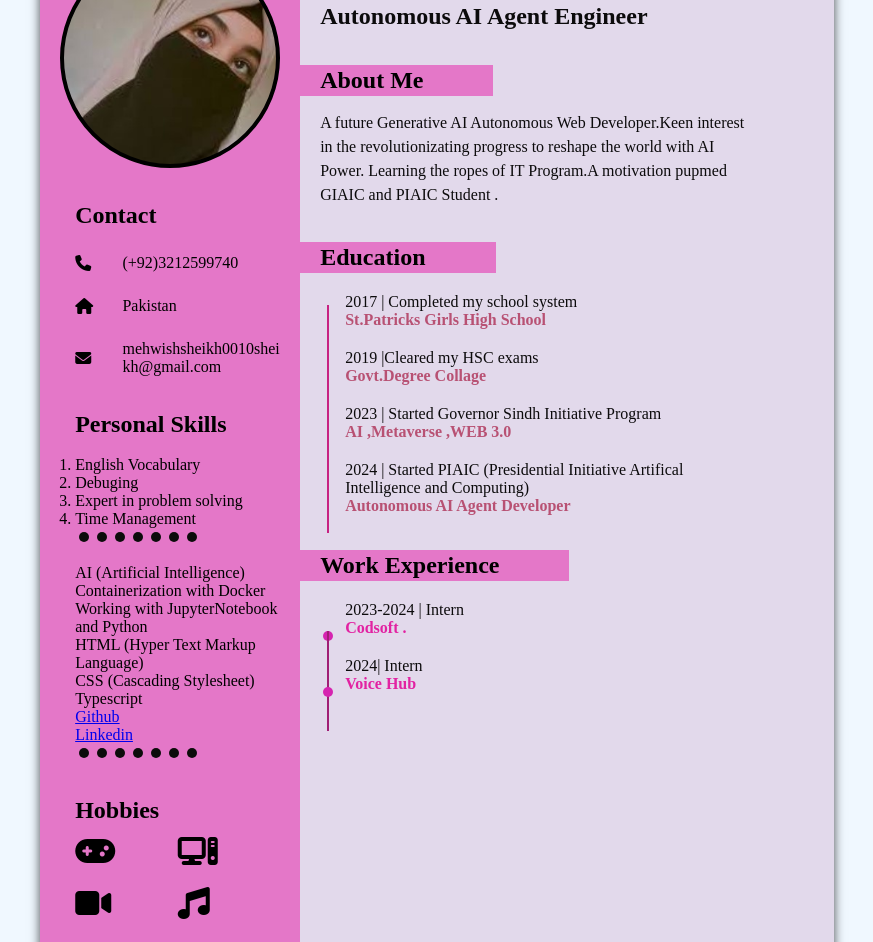
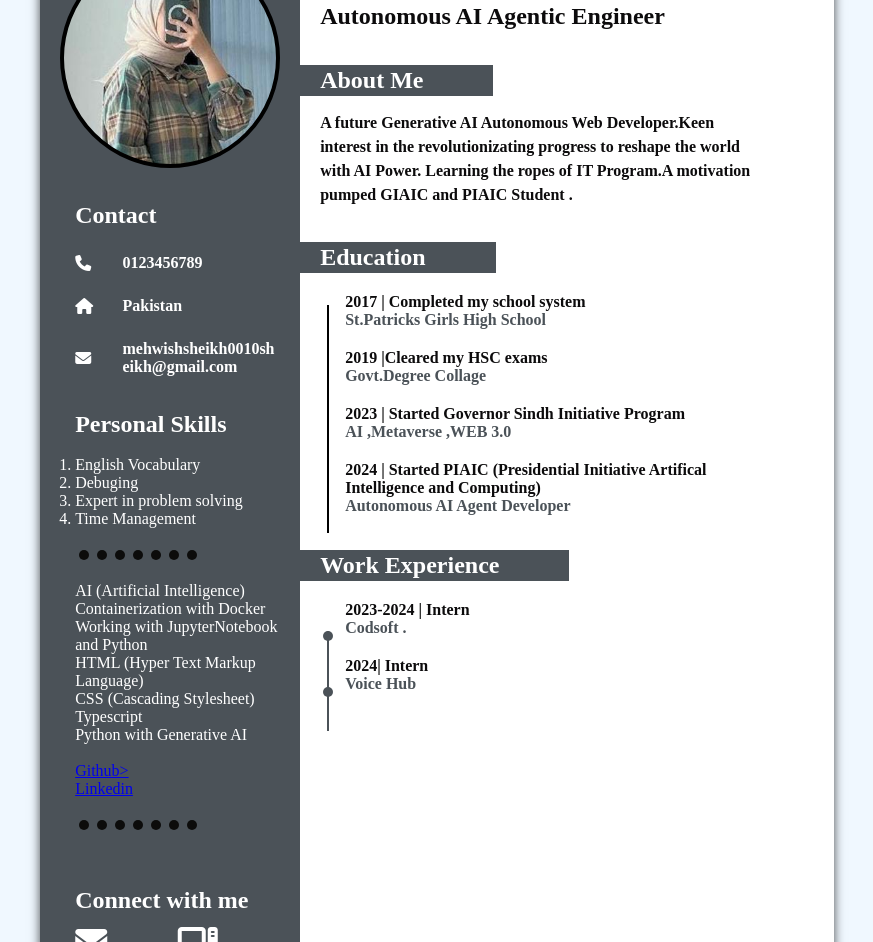
Before and after one commit to Mehwish0010/Static_Interactive_Resume_Builder, a plain HTML site: page index.html in a window 1280 px wide. Shown: the part 92-1034 px from the top of the page, without its empty margins (203-1076 px from the left). Drawn offline with Linux system fonts and the light colour scheme.

Commit message:
added colors and fonts

```diff
--- a/index.css
+++ b/index.css
@@ -20,9 +20,9 @@ body{
 .container .card-one{
     padding:  40px 20px;
     padding-left: 35px;
-    background-color:rgb(228, 119, 200);
+    background-color:rgb(75, 82, 88);
     width: 100%;
-    color: black;
+    color:white;
 }
 .container .card-one .profile{
     display: inline-flex;
@@ -32,7 +32,7 @@ body{
     height: 220px;
     border-radius: 50%;
     border: 4px solid black;
-    background-image:url("w3docs.jpg") ;
+    background-image:url("pf2.jpg") ;
     background-position: center top;
     background-size:225px ;
 }
@@ -47,6 +47,7 @@ body{
     grid-template-columns: 0.3fr 1fr;
     margin-top: 25px;
     align-items: center;
+    font-weight: bold;
 }
 
 .container .card-one .contact-box> * .text{
@@ -67,6 +68,7 @@ body{
     background-color: #0c0c0b;
     border-radius: 50%;
     margin-left: 4px;
+    font-weight: bold;
   }
 
   .container .card-one .personal-box .dot.active {
@@ -86,10 +88,12 @@ body{
     grid-row-gap: 15px;
 }
 .container .card-two{
-    background-color: rgb(226, 217, 235);
+    background-color: white;
     padding: 40px 20px;
     padding-right: 75px;
     color: rgb(12, 11, 12);
+    font-weight: bold;
+
 }
 
 .container .card-two .box{
@@ -97,8 +101,8 @@ body{
     padding: 2px 70px 2px 20px;
     margin-left:  -20px;
     margin-top: 35px;
-    background-color: rgb(228, 119, 200);
-    color: black;
+    background-color:rgb(75, 82, 88) ;
+    color:white;
 }
 
 .container .card-two .group-1 .desc{
@@ -139,7 +143,7 @@ body{
     top:12px;
     left: -18px;
     height: 60px;
-    border-left: 2px solid rgb(199, 34, 130);
+    border-left: 2px solid black;
 }
 
 .container .card-two.group-2 .desc ul:last-of-type li::before{
@@ -147,8 +151,8 @@ body{
 }
 
 .container .card-two .group-2 .desc ul li div:last-of-type{
-    color: rgb(184, 81, 115);
-    font-weight: bold;
+    color: rgb(75, 82, 88);
+    font-weight:bold;
 }
 
 .container .card-two .group-3 .desc{
@@ -170,7 +174,7 @@ body{
     width: 10px;
     height: 10px;
     border-radius: 50%;
-    background-color: rgb(214, 36, 176);
+    background-color:rgb(75, 82, 88);
 }
 
 
@@ -185,12 +189,12 @@ body{
     top:30px;
     left: -18px;
     height: 100px;
-    border-left: 2px solid rgb(160, 30, 117);
+    border-left: 2px solid rgb(75, 82, 88);
 
 }
 
 .container .card-two .group-3 ul li div:nth-child(2){
-    color: rgb(226, 34, 162);
+    color: rgb(75, 82, 88);
     font-weight: bold;
 }
 
--- a/index.html
+++ b/index.html
@@ -2,8 +2,7 @@
     <!DOCTYPE html>
 <html lang="en">
 <head>
-    <meta charset="UTF-8">
-    <meta name="viewport" content="width=device-width, initial-scale=1.0">
+
     <title>Dynamic Resume and CV Update Form</title>
     <link rel="stylesheet" href="index.css">
     <link rel="stylesheet" href="https://cdnjs.cloudflare.com/ajax/libs/font-awesome/6.4.2/css/all.min.css">
@@ -18,8 +17,8 @@
                 <h2>Contact</h2>
                 <div>
                     <i class="fa-solid fa-phone"></i>
-                    <div class="text" required>(+92)3212599740</div>
-                     <!-- <input type="text" placeholder="Your Contact No " required> -->
+                    <div class="text" required>0123456789</div>
+
 
                 </div>
                 <div>
@@ -31,7 +30,7 @@
                 <div>
                     <i class="fa-solid fa-envelope"></i>
                     <div class="text" required>mehwishsheikh0010sheikh@gmail.com</div>
-                    <!-- <input type="email" placeholder="Your Email " required> -->
+
 
                 </div>
             </div>
@@ -50,7 +49,7 @@
                 <li>
                 Time Management</li></ol>
 
-                    <p></p>
+                    <br/>
                     <div>
                         <div class="dot" active></div>
                         <div class="dot" active></div>
@@ -68,9 +67,12 @@
                     <p>HTML (Hyper Text Markup Language)</p>
                     <p>CSS (Cascading Stylesheet)</p>
                     <p>Typescript</p>
-                    <p><a href=https://github.com/Mehwish0010>Github</a> </p>
+                    <p>Python with Generative AI</p>
+                    <br/>
+                    <p><a href=https://github.com/Mehwish0010>Github></a> </p>
                   <p><a href="www.linkedin.com/in/mehwish-fatima-816198217">Linkedin</a></p>
-                    <div>
+
+                  <br/><div>
                         <div class="dot" active></div>
                         <div class="dot" active></div>
                         <div class="dot" active></div>
@@ -80,20 +82,21 @@
                         <div class="dot" active></div>
                     </div>
                 </div>
+                <br/>
                 <div class="hobbies-box">
-                    <h2>Hobbies</h2>
+                    <h2>Connect with me</h2>
                     <div class="logo">
                        <div>
-                         <i class="fa-solid fa-gamepad"></i>
+                         <i class="fa solid fa-envelope"></i>
                        </div>
                        <div>
-                        <i class="fa-solid fa-computer"></i>
+                        <i class="fa-solid fa-computer "></i>
                        </div>
                        <div>
                         <i class="fa-solid fa-video"></i>
                        </div>
                        <div>
-                        <i class="fa-solid fa-music"></i>
+                        <i class="fa-solid fa-phone"></i>
                        </div>
                     </div>
                 </div>
@@ -105,13 +108,13 @@
                     </h1><br>
                 </div>
                 <div>
-                    <h2>Autonomous AI Agent Engineer </h2>
+                    <h2>Autonomous AI Agentic Engineer </h2>
                 </div>
                 <div class="group-1">
                     <div class="box">
                         <h2>About Me</h2>
                     </div>
-                    <div class="desc">A future Generative AI  Autonomous Web Developer.Keen interest in the revolutionizating progress to reshape the world with AI Power. Learning the ropes of IT Program.A motivation pupmed GIAIC and PIAIC Student .
+                    <div class="desc">A future Generative AI  Autonomous Web Developer.Keen interest in the revolutionizating progress to reshape the world with AI Power. Learning the ropes of IT Program.A motivation pumped GIAIC and PIAIC Student .
                     </div>
                 </div>
                 <div class="group-2">
```
Also changed, not shown: pf2.jpg (added).
